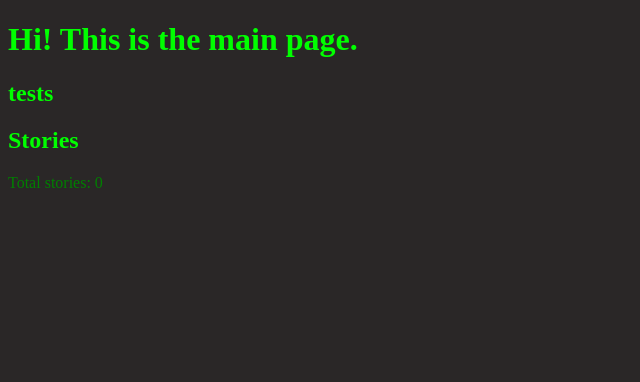
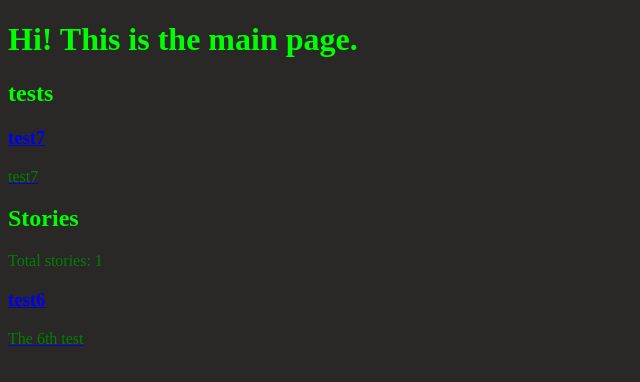
Before and after one commit to Raven-Miller/InThisDullTown, an Eleventy site: page index.njk in a window 1280 px wide. Shown: the whole page, without its empty margins (0-640 px from the left). Built offline with nearby package versions, Linux system fonts and the light colour scheme; Eleventy itself is replaced by a stand-in of ours; files that its build step writes are made by us from their sources.

Commit message:
fixing the links again

```diff
--- a/index.njk
+++ b/index.njk
@@ -17,7 +17,7 @@ layout: base.njk
     <main>
     <h2>tests</h2>
     <div class="story-grid">
-      {% for story in collections.tests %}
+      {% for story in collections.test %}
         <a href="{{ story.url }}" class="story-card">
           <h3>{{ story.data.title }}</h3>
           <p>{{ story.data.description }}</p>
@@ -26,9 +26,9 @@ layout: base.njk
     </div>
 
     <h2>Stories</h2>
-    <p>Total stories: {{ collections.stories | length }}</p>
+    <p>Total stories: {{ collections.story | length }}</p>
 
-    {% for story in collections.stories %}
+    {% for story in collections.story %}
         <a href="{{ story.url }}" class="story-card">
           <h3>{{ story.data.title }}</h3>
           <p>{{ story.data.description }}</p>
```
Also changed, not shown: .eleventy.js, 2 other files.
